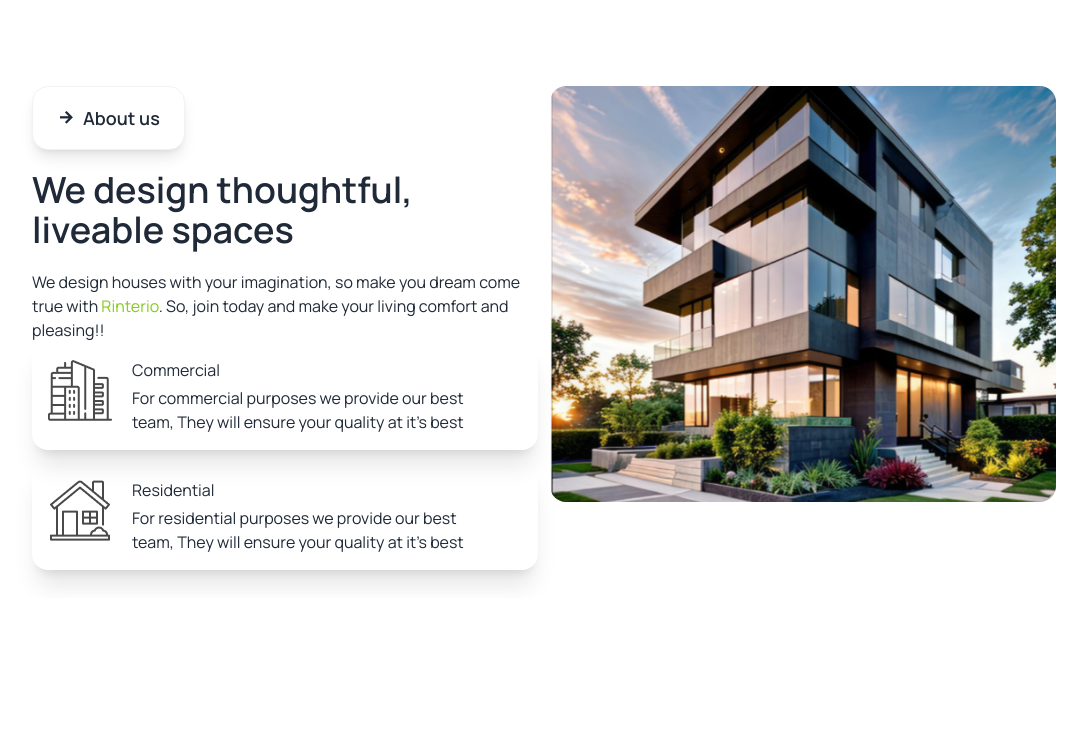
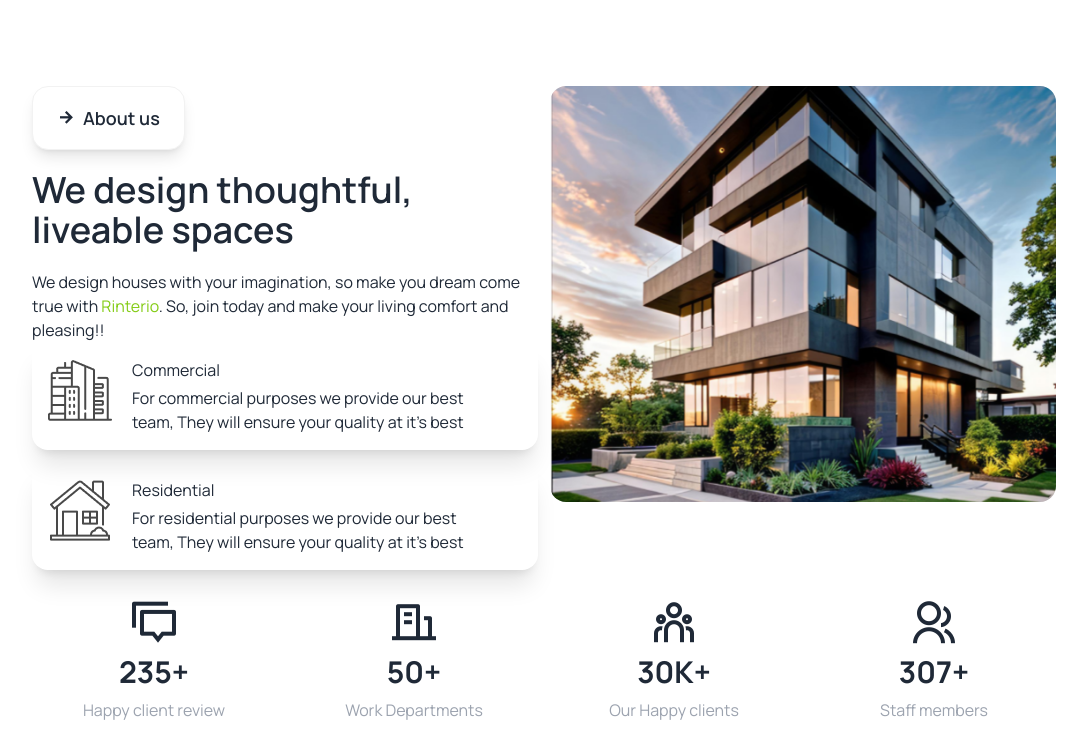
Before and after one commit to Ryusen9/PH-Assignment3, a plain HTML site: page index.html in a window 1280 px wide. Shown: the part 714-1464 px from the top of the page, without its empty margins (96-1183 px from the left). Before the commit the page ends 1312 px from the top, so only its background shows below. Drawn offline with nearby package versions, Linux system fonts and the light colour scheme.

Commit message:
added counter card section

```diff
--- a/index.html
+++ b/index.html
@@ -87,7 +87,7 @@
               </div>
          </section>
 
-         <!-- !about us section -->
+        <!-- !about us section -->
           <section>
             <div class="container w-4/5 mx-auto grid grid-cols-1 lg:grid-cols-2 gap-3 mb-7">
                 <div class="headerSection relative flex flex-col justify-center items-center">
@@ -121,6 +121,31 @@
                  </div>
             </div>
           </section>
+        <!-- counter card section -->
+         <section>
+            <div class="counter-container mb-7 gap-4 grid grid-cols-1 md:grid-cols-4 w-[80%] mx-auto">
+                <div class="flex flex-col gap-2 items-center justify-center">
+                    <i class="ri-discuss-line text-5xl"></i>
+                    <p class="text-3xl font-bold">235+</p>
+                    <p class="text-gray-400">Happy client review</p>
+                </div>
+                <div class="flex flex-col gap-2 items-center justify-center">
+                    <i class="ri-building-line text-5xl"></i>
+                    <p class="text-3xl font-bold">50+</p>
+                    <p class="text-gray-400">Work Departments</p>
+                </div>
+                <div class="flex flex-col gap-2 items-center justify-center">
+                    <i class="ri-team-line text-5xl"></i>
+                    <p class="text-3xl font-bold">30K+</p>
+                    <p class="text-gray-400">Our Happy clients</p>
+                </div>
+                <div class="flex flex-col gap-2 items-center justify-center">
+                    <i class="ri-group-line text-5xl"></i>
+                    <p class="text-3xl font-bold">307+</p>
+                    <p class="text-gray-400">Staff members</p>
+                </div>
+            </div>
+         </section>
      </main>
 
     <!-- !script -->
```
